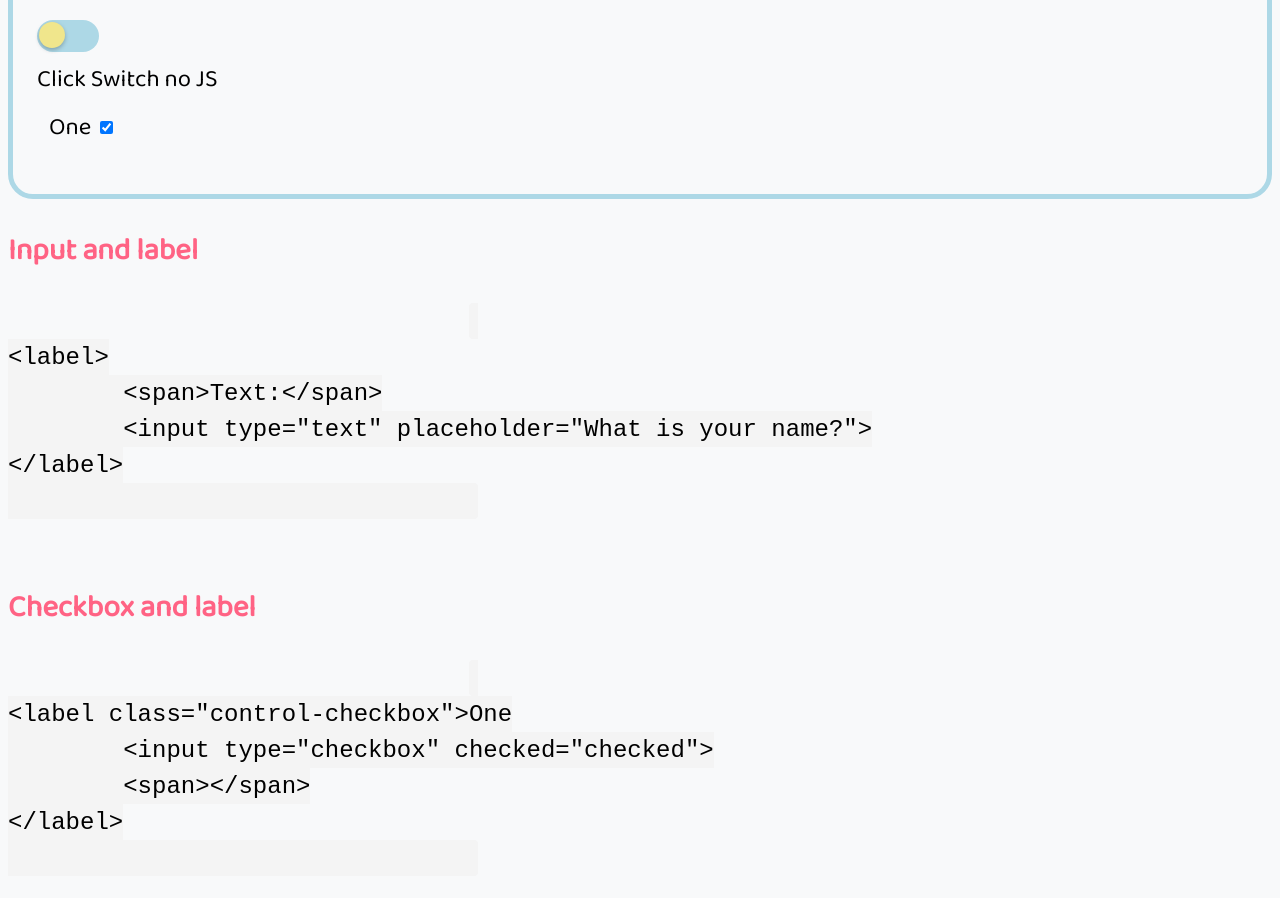
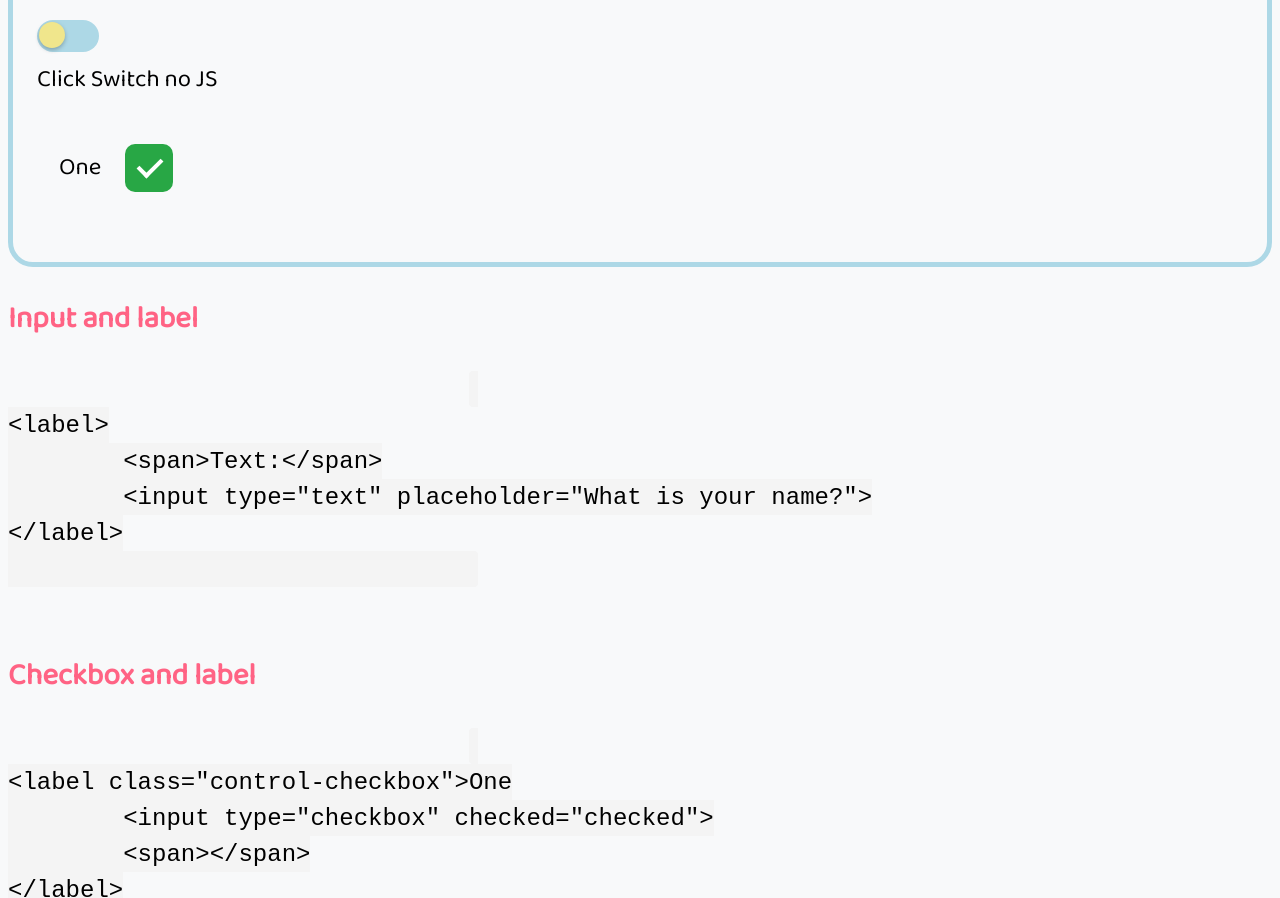
Before and after one commit to mcdott/framework-preschool-css, a website: page index.html in a window 1280 px wide. Shown: the part 3527-4425 px from the top of the page. Drawn offline with Linux system fonts and the light colour scheme.

Commit message:
Adds control checkbox styles

```diff
--- a/PreSchoolSCSS.scss
+++ b/PreSchoolSCSS.scss
@@ -191,6 +191,50 @@ label textarea {
   }
 }
 
+/* Control Checkbox */
+.control-checkbox {
+  display: flex;
+  align-items: center;
+  margin: 10px;
+
+  input[type="checkbox"] {
+    position: absolute;
+    opacity: 0;
+    cursor: pointer;
+  }
+
+  span {
+    position: relative;
+    height: 48px;
+    width: 48px;
+    background-color: var(--color-md-light);
+    border-radius: 10px;
+    margin-right: 10px;
+    transition: background-color 0.3s;
+
+    &:after {
+      content: "";
+      position: absolute;
+      display: none;
+      left: 18px;
+      top: 9px;
+      width: 10px;
+      height: 20px;
+      border: solid white;
+      border-width: 0 4px 4px 0;
+      transform: rotate(45deg);
+    }
+  }
+
+  input:checked + span {
+    background-color: var(--color-success);
+
+    &:after {
+      display: block;
+    }
+  }
+}
+
 /* Buttons */
 button {
   background-color: var(--color-primary);
```
Also changed, not shown: PreSchoolCSS.css, 1 other file.
